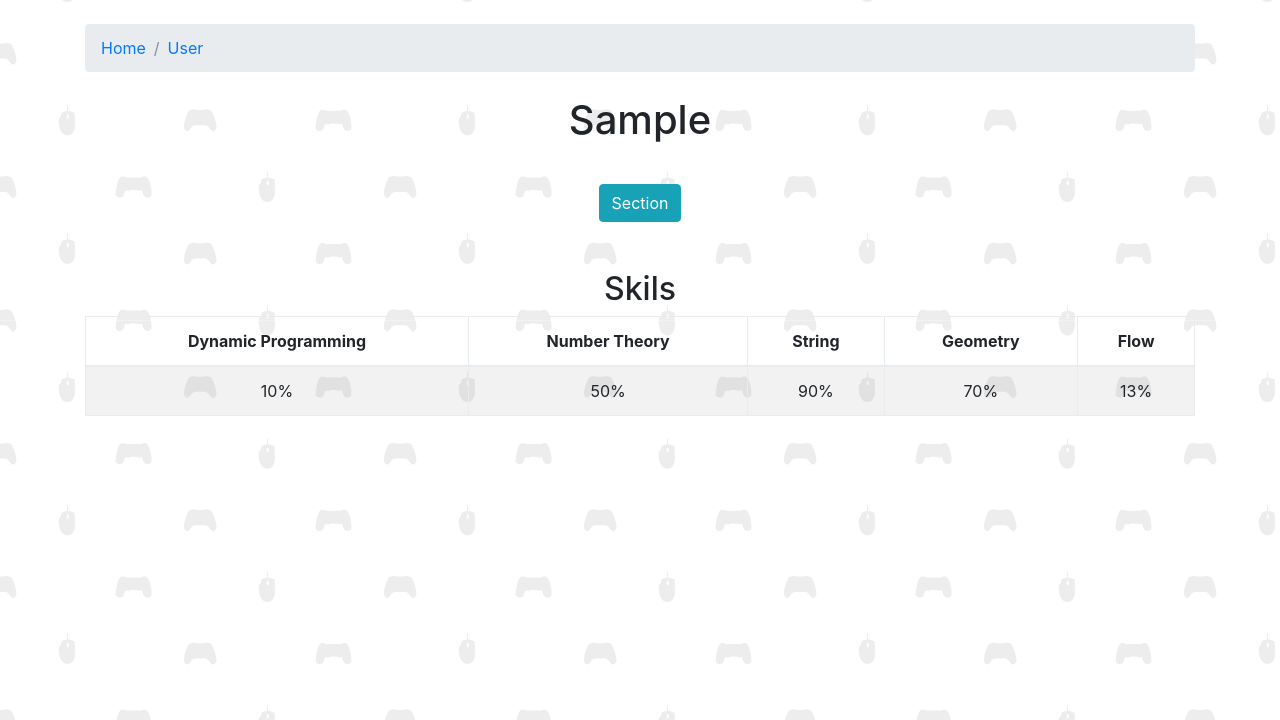
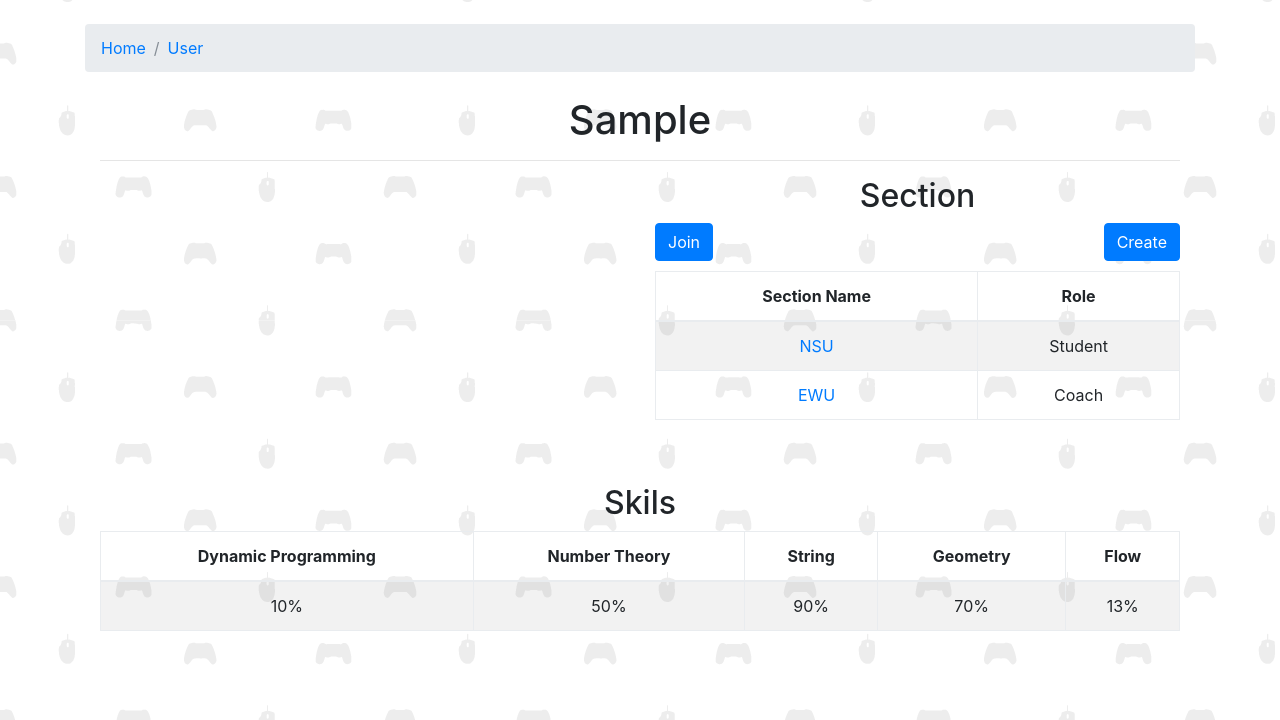
Before and after one commit to Kimbbakar/Contest-Helper, a Django app: template ContestHelper/templates/User_profile.html in a window 1280 px wide. Shown: the part 80-800 px from the top of the page. Run offline with Django 3.2, Linux system fonts and the light colour scheme; the template is opened without the code that fills it, so the values that code supplies are empty; the visitor is signed in with stand-in values (Sample User, id 1); some libraries are stand-ins or nearby versions.

Commit message:
update the about section with bootstrap

```diff
--- a/ContestHelper/templates/User_profile.html
+++ b/ContestHelper/templates/User_profile.html
@@ -8,28 +8,28 @@
 
 {% block content %}
 
-<div align="center" >
-	<h1 >{{user.first_name}}</h1>
-	<p>{{user.userinfo.school}}</p>
-</div>
 
 
-<br>
-{%if request.user.username == user.username %}
-<div class="container" align="center" >
-  <button type="button" class="btn btn-info" data-toggle="collapse" data-target="#demo">Section</button>
 
-  <div id="demo" class="collapse">
-    <br>
-	<div align="center">
+<div class="container text-center"   >
+	<h1 class="section-title center">{{user.first_name}}</h1>
+     <hr>
 
-		<form action="#">
-		    <input type="submit" value="Create Section" >
-		</form>
+	<div class = "row">
+		<div class= "col-md-6" >
+			<h4 class="subheading">{{user.userinfo.school}}</h4>
 
 		</div>
+		{%if request.user.username == user.username %}
+		<div class= "col-md-6" >
+		    <h2 class="subheading">Section</h2>
 
+
+			<a style="float: right;" class="btn btn-primary inline" href="">Create</a>
+			<a style="float: left;" class="btn btn-primary inline " href="">Join</a>
 			<br>
+			<br>
+
 
 		  	<div align="center"  class= " table-responsive " >
 			   <table  class="table table-bordered table-striped table-highlight">
@@ -54,15 +54,20 @@
 
 
 				</table>
+
 			</div>
+
 		</div>
+		{% endif %}
+	</div>
+
 </div>
 <br>
 <br>
-{% endif %}
 
-<h2 align="center">Skils</h2>
+<div class = "container text-center" >
 
+	<h2 class="section-title center">Skils</h2>
 	<div class = "table-responsive">
 
 	    <table class="table table-bordered table-striped table-highlight">
@@ -92,5 +97,10 @@
 	</div>
 
 
+</div>
+
+
+
+
 
 {% endblock %}
```
Lines whose indentation alone changed are shown as unchanged.
